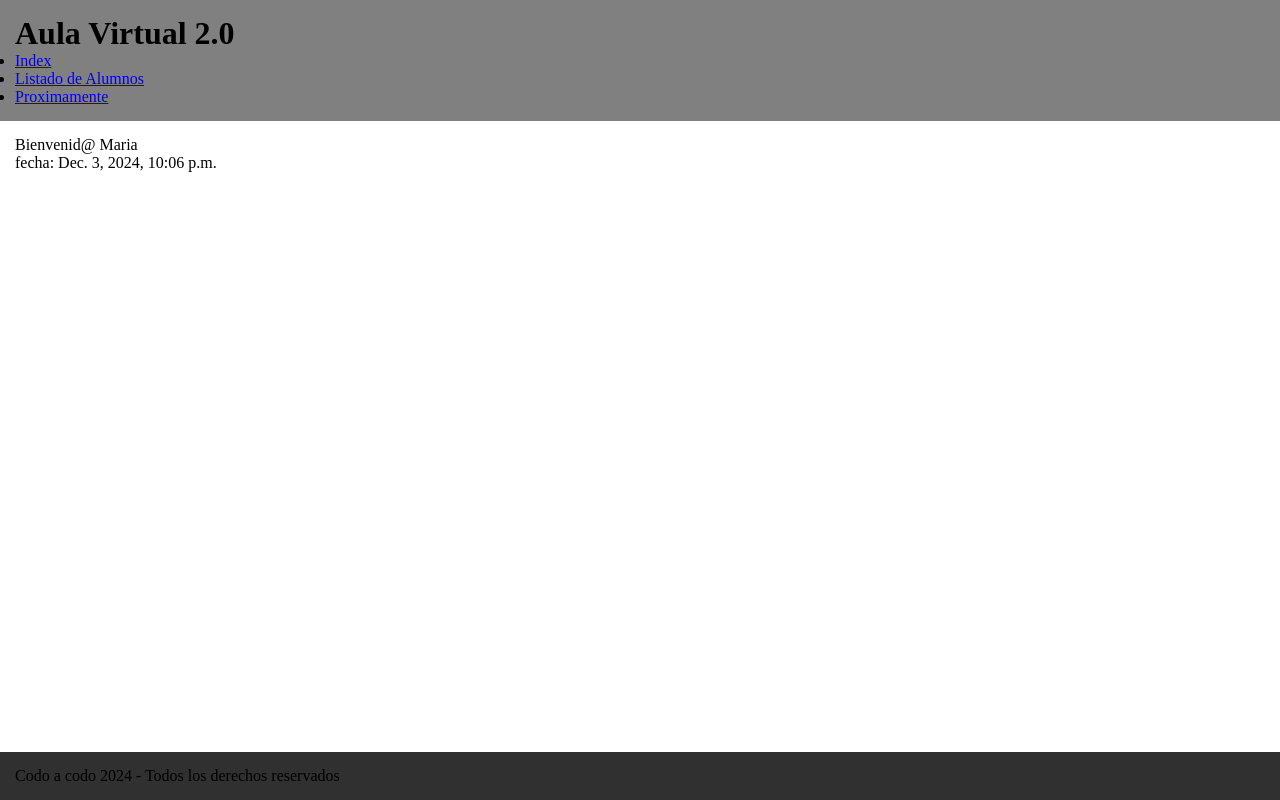
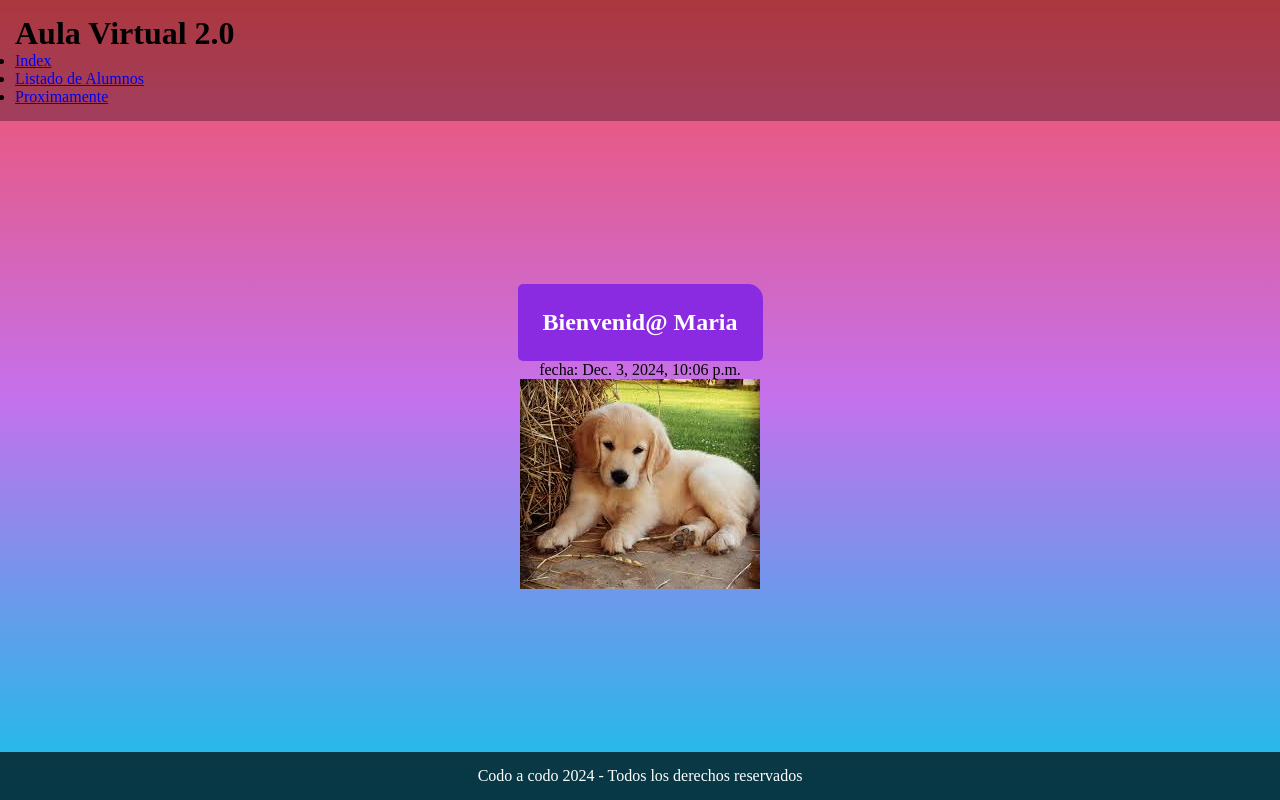
Before and after one commit to victorjorgeuntdf/AulaVirtual, a Django app: page /web/ in a window 1280 px wide. Run offline with Django 5.2, Linux system fonts and the light colour scheme.

Commit message:
Finalizado Templates

```diff
--- a/web/static/web/styles/base.css
+++ b/web/static/web/styles/base.css
@@ -7,6 +7,14 @@ body{
     display: flex;
     flex-direction: column;
     min-height: 100vh;
+
+    background: linear-gradient(to bottom, #f64f59, #c471ed, #12c2e9);
+}
+
+.centered{
+    display: flex;
+    justify-content: center;
+    align-items: center;
 }
 
 header, main, footer{
@@ -14,13 +22,15 @@ header, main, footer{
 }
 
 header{
-    background-color: gray;
+    background-color: rgba(0, 0, 0, 0.3);
 }
 
 main{
     flex: 1;
+    flex-direction: column;
 }
 
 footer{
-    background-color: rgb(48, 48, 48);
+    background-color: rgba(0, 0, 0, 0.7);
+    color: white;
 }
--- /dev/null
+++ b/web/static/web/styles/index.css
@@ -0,0 +1,8 @@
+h2{
+    background-color: blueviolet;
+    padding: 25px;
+    color: white;
+
+    border-radius: 5px;
+    border-top-right-radius: 15px;
+}
--- a/web/templates/web/base.html
+++ b/web/templates/web/base.html
@@ -24,10 +24,10 @@
             </ul>
         </nav>
     </header>
-    <main>
+    <main class="centered">
         {% block main %}{% endblock %}
     </main>
-    <footer>
+    <footer class="centered">
         <p>Codo a codo 2024 - Todos los derechos reservados</p>
     </footer>
 </body>
--- a/web/templates/web/index.html
+++ b/web/templates/web/index.html
@@ -1,11 +1,17 @@
 {% extends "web/base.html" %}
+{% load static %}
 
 {% block titulo %}{% endblock %}
-{% block extra_css %}{% endblock %}
+{% block extra_css %}
+    <link rel="stylesheet" href="{% static 'web/styles/index.css' %}">
+{% endblock %}
 
 {% block main %}
-    <p>Bienvenid@ {{ nombre }}</p>
+    <h2>Bienvenid@ {{ nombre }}</h2>
+
     <p>fecha: {{ fecha_hora }}</p>
+
+    <img src="{% static 'web/img/perrito.jpg' %}" alt="La foto de un perrito">
 {% endblock %}
 
 
--- a/web/templates/web/listado_alumnos.html
+++ b/web/templates/web/listado_alumnos.html
@@ -17,9 +17,9 @@
                 <p>{{ alumno | upper }}</p>
             </article>
         {% empty %}
-        <article>
-            <p>No hay alumnos cargados</p>
-        </article>
+            <article>
+                <p>No hay alumnos cargados</p>
+            </article>
         {% endfor %}
     </section>
 {% endblock %}
```
Also changed, not shown: web/static/web/img/perrito.jpg (added).
